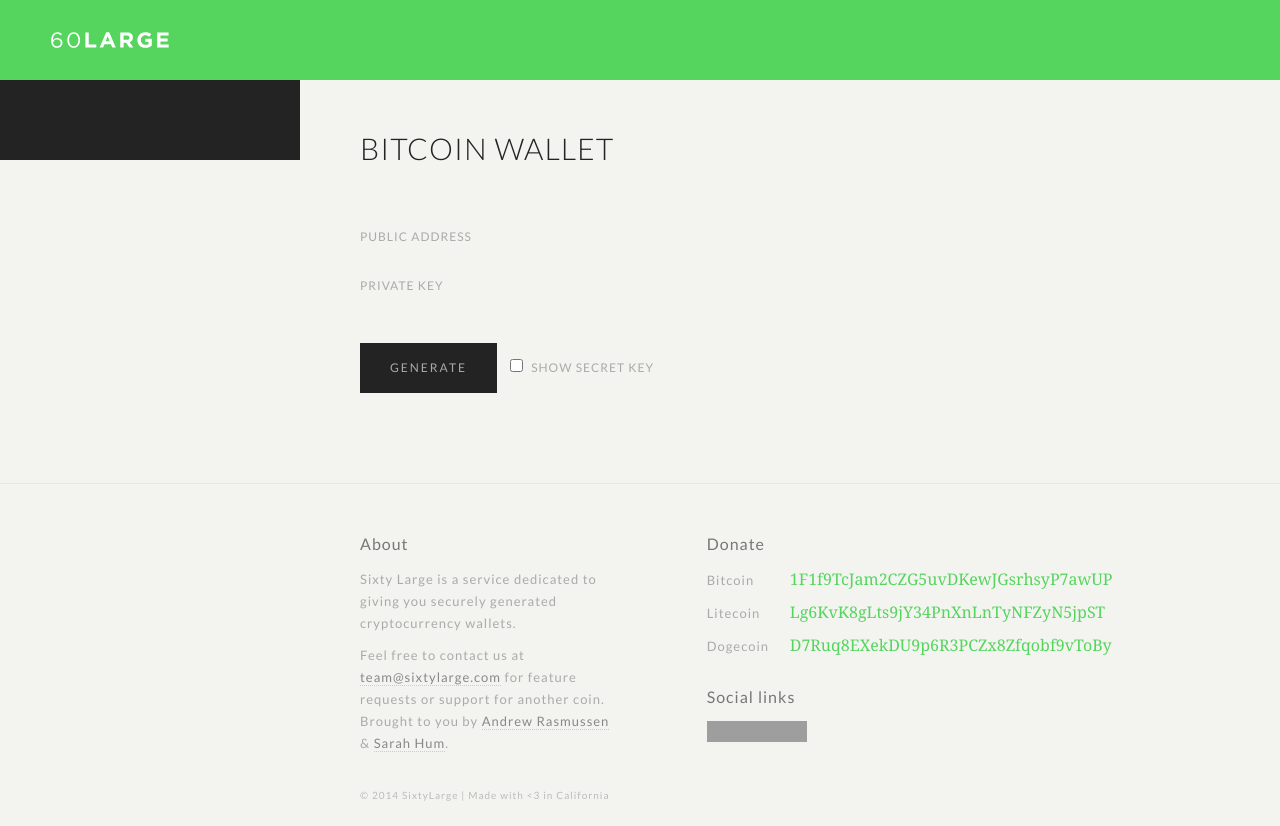
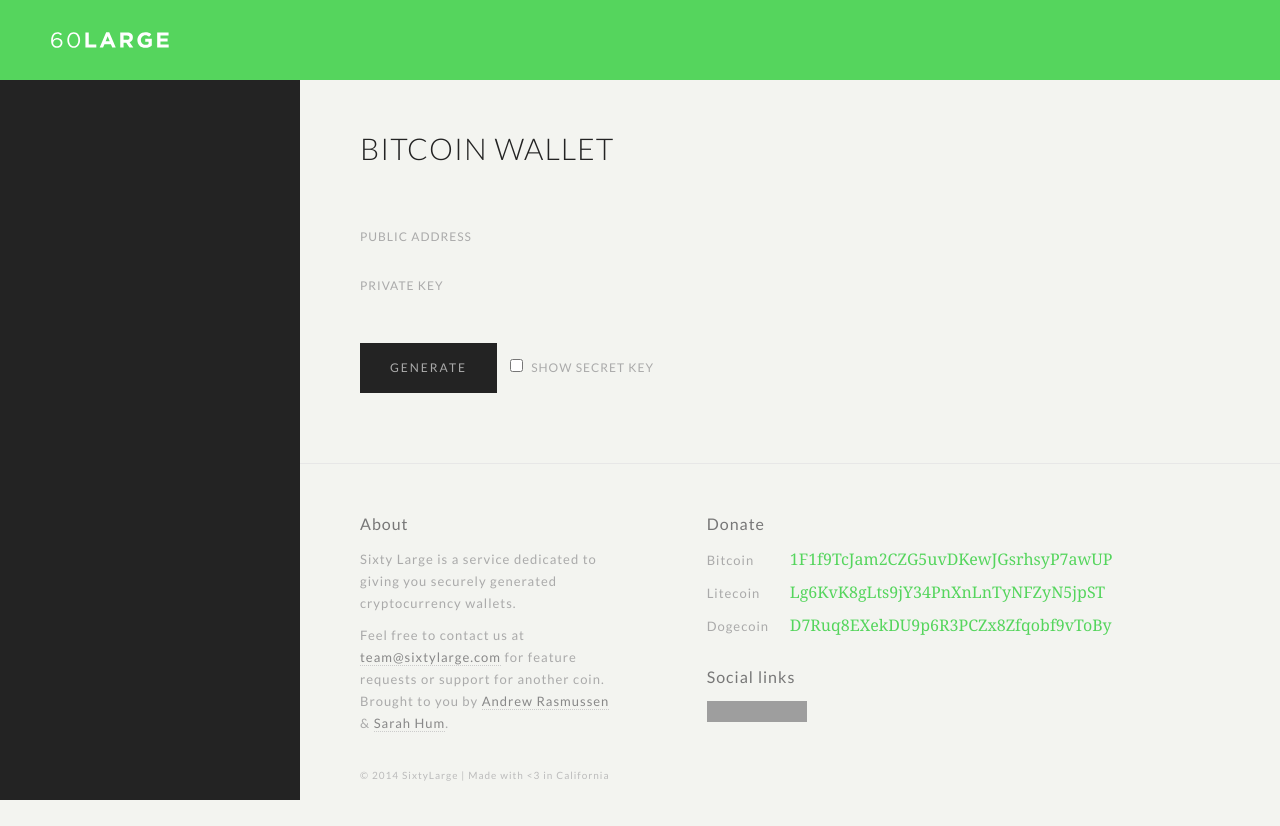
Before and after one commit to arasmussen/sixty-large, a website: page root/index.html in a window 1280 px wide. After the commit the page ends 800 px from the top, so only its background shows below. Drawn offline with Linux system fonts and the light colour scheme; grey boxes are pictures that could not be loaded; a web font is replaced by a local one.

Commit message:
Finally fixed the scroll issues hopefully

```diff
--- a/root/css/styles.css
+++ b/root/css/styles.css
@@ -39,25 +39,24 @@ html, body {
 }
 
 body {
+  overflow: hidden;
 }
 
-body > #wrapper {
-  min-height: 100%;
-  height: auto;
+#wrapper {
   font-style: normal;
   font-weight: normal;
   letter-spacing: normal;
   line-height: normal;
   word-spacing: normal;
-}
-
-#wrapper {
-  margin: 0 auto;
   width: 100%;
-  height: auto;
+  height: 100%;
   font-family: 'Lato', Helvetica, sans-serif;
   color: #f6f6f6;
-  overflow-y: auto;
+  overflow: hidden;
+  -webkit-box-sizing: border-box; /* Safari/Chrome, other WebKit */
+  -moz-box-sizing: border-box;    /* Firefox, other Gecko */
+  box-sizing: border-box;
+  padding: 80px 0 0 0;
 }
 
 header {
@@ -98,16 +97,10 @@ p.last, a.last {
   margin: 0 0 30px 0;
 }
 
-#page {
-  position: relative;
+#coin-list {
+  float: left;
+  width: 300px;
   height: 100%;
-}
-
-#coin-list {
-  position: fixed;
-  width: 300px;
-  max-height: 100%;
-  top: 80px;
   background: #232323;
   display: inline-block;
   -webkit-user-select: none;
@@ -121,7 +114,6 @@ p.last, a.last {
 }
 
 #coin-list ul {
-  margin-bottom: 80px;
   font-family: 'Lato', Helvetica, sans-serif;
 }
 
@@ -136,6 +128,8 @@ p.last, a.last {
   font-weight: 300;
 }
 
+#coin-list li:last-child { border-bottom: none; }
+
 #coin-list li:hover { cursor: pointer; }
 
 #coin-list li span {
@@ -143,18 +137,21 @@ p.last, a.last {
   line-height: 100px;
 }
 
+#page {
+  height: 100%;
+  padding: 0 0 0 300px;
+}
+
 #page-content {
-  position: relative;
-  width: 100%;
   height: 100%;
-  z-index: 0;
+  overflow-y: auto;
 }
 
 #page-content #wallet-info {
   position: relative;
-  top: 130px;
-  padding: 0 0 0 360px;
-  margin: 0 0 220px 0;
+  top: 50px;
+  padding: 0 0 0 60px;
+  margin: 0 0 120px 0;
 }
 
 #wallet-info h2#coin-label, #wallet-info h2#coin-label span {
@@ -215,7 +212,7 @@ footer a {
 
 #footer-content {
   border-top: 1px solid #e7e7e7;
-  padding: 50px 0 0 360px;
+  padding: 50px 0 0 60px;
 }
 
 #footer-content .left {
@@ -273,18 +270,14 @@ button:active {
   background: #222;
 }
 
-
-/* Let's get this party started */
 ::-webkit-scrollbar {
   width: 10px;
 }
 
-/* Track */
 ::-webkit-scrollbar-track {
   background: #444;
 }
 
-/* Handle */
 ::-webkit-scrollbar-thumb {
   background: #666;
 }
--- a/root/index.html
+++ b/root/index.html
@@ -13,10 +13,14 @@
     <link rel="stylesheet" href="/css/styles.css">
   </head>
   <body>
+    <header>
+      <a id="header-logo" href="/"><h1></h1></a>
+    </header>
     <div id="wrapper">
-      <header>
-        <a id="header-logo" href="/"><h1></h1></a>
-      </header>
+      <div id="coin-list">
+        <ul>
+        </ul>
+      </div>
       <div id="page">
         <div id="page-content">
           <div id="wallet-info">
@@ -70,10 +74,6 @@
         </div>
       </div>
     </div>
-    <div id="coin-list">
-      <ul>
-      </ul>
-    </div>
     <script type="text/javascript" src="/js/lib/bitcoinjs-min.js"></script>
     <script type="text/javascript" src="/js/lib/jquery-2.1.0.min.js"></script>
     <script data-main="/js/main" src="/js/lib/require.min.js"></script>
```
